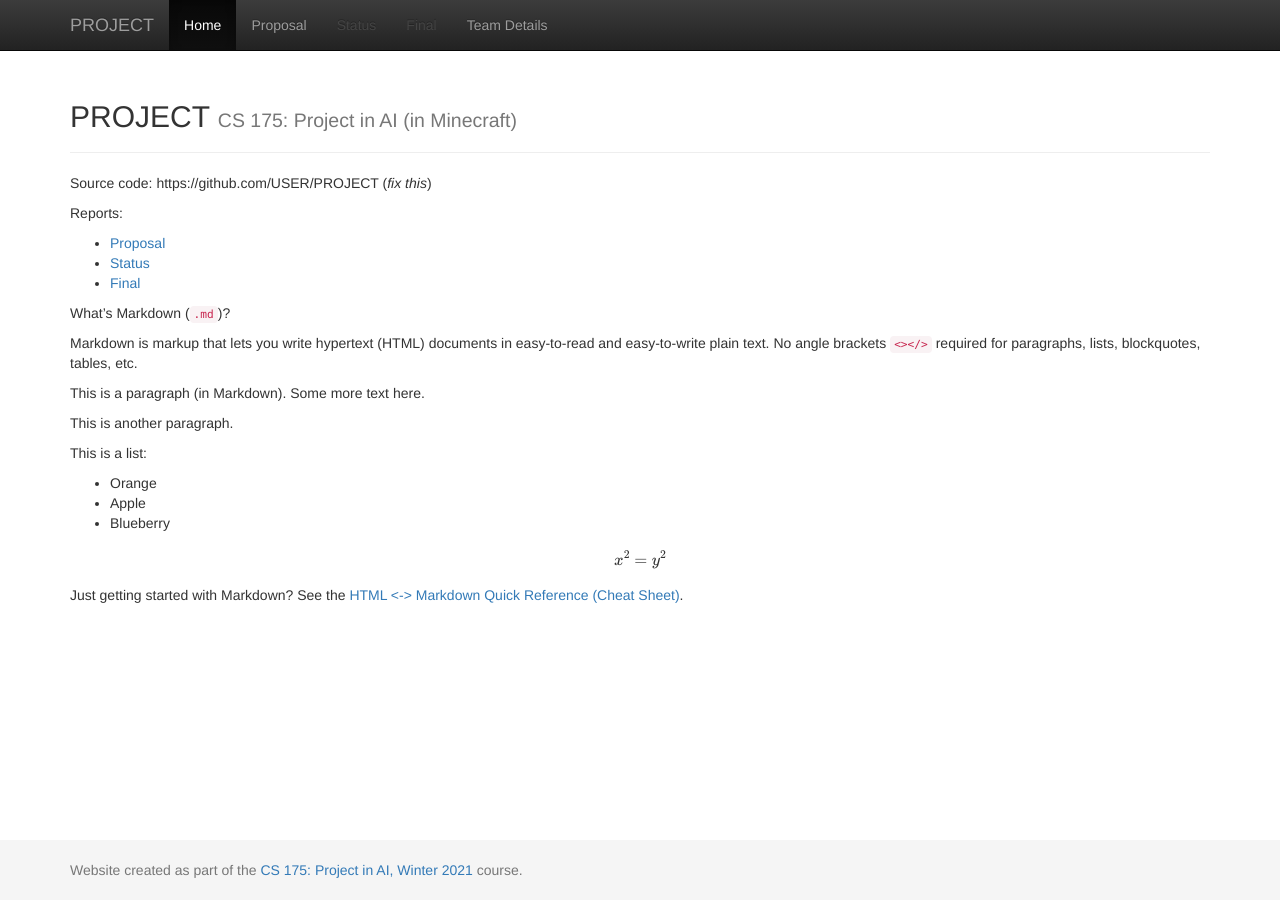
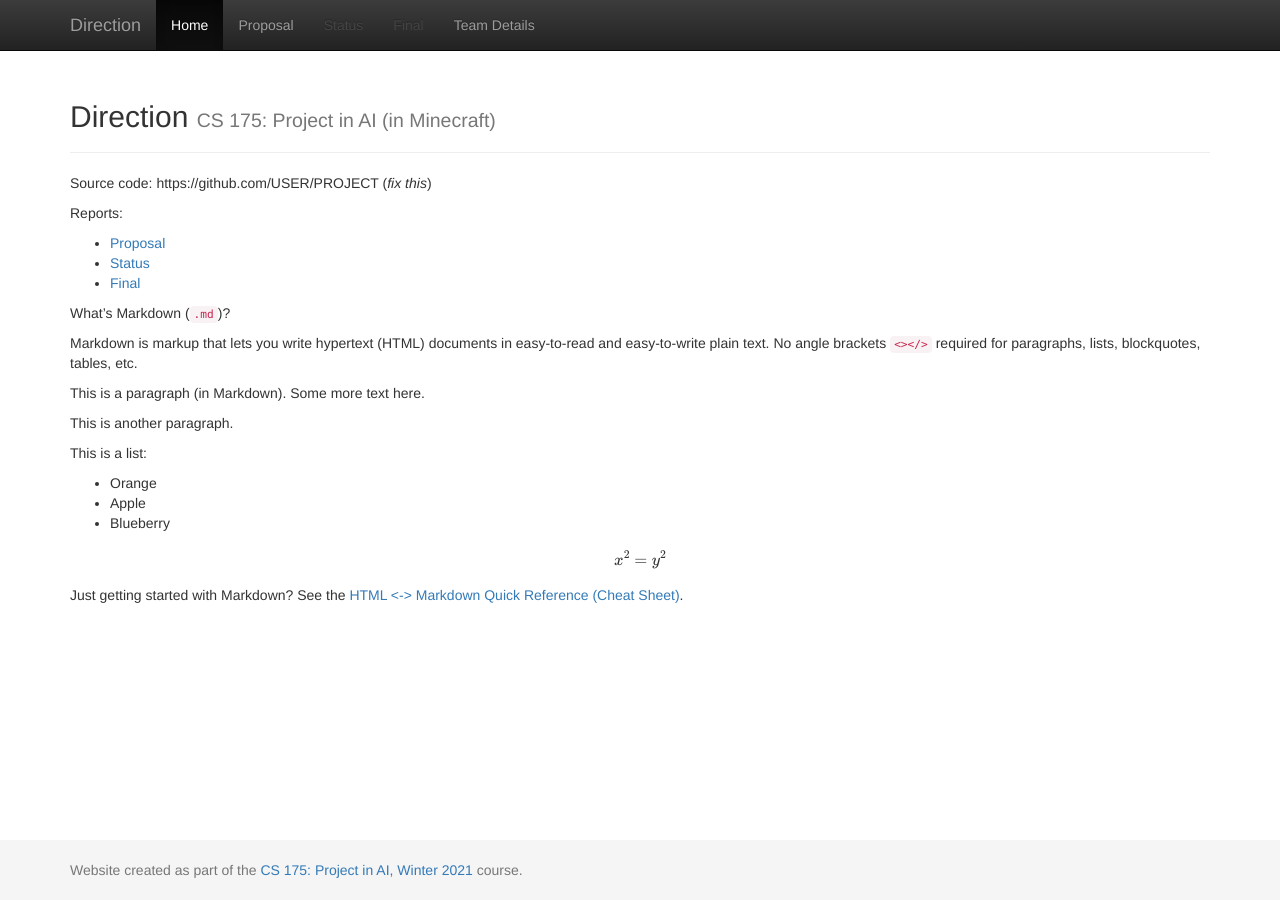
Before and after one commit to geeeeeeeeew/CS-175-Team-Direction-, a Jekyll site: the page built from docs/index.md, in a window 1280 px wide. Built offline with Jekyll 4.4.1, drawn with Linux system fonts in a browser that asks for light colours; formulas are drawn with MathJax 3.

Commit message:
Update _config.yml

```diff
--- a/docs/_config.yml
+++ b/docs/_config.yml
@@ -1,7 +1,7 @@
 ###########
 # site.title
 
-title:    'PROJECT'
+title:    'Direction'
 subtitle: 'CS 175: Project in AI (in Minecraft)'
 
 
```
